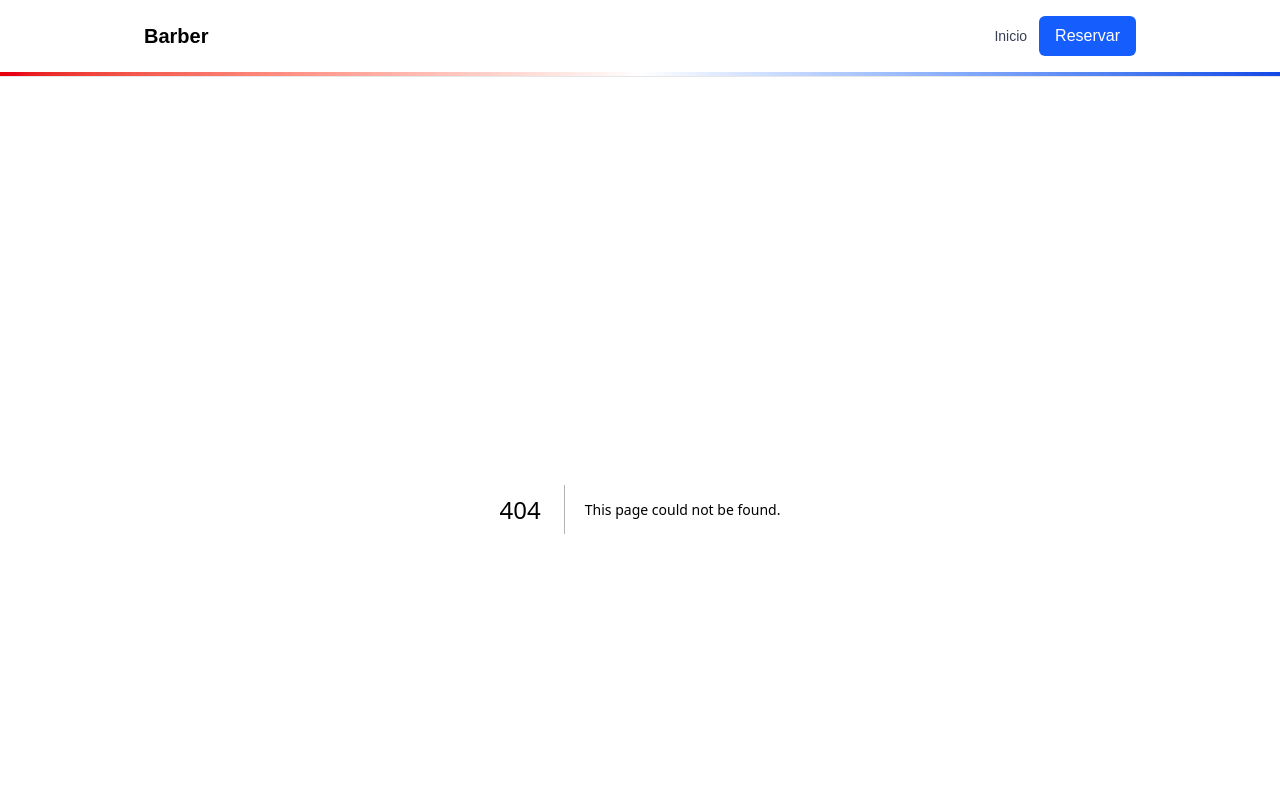
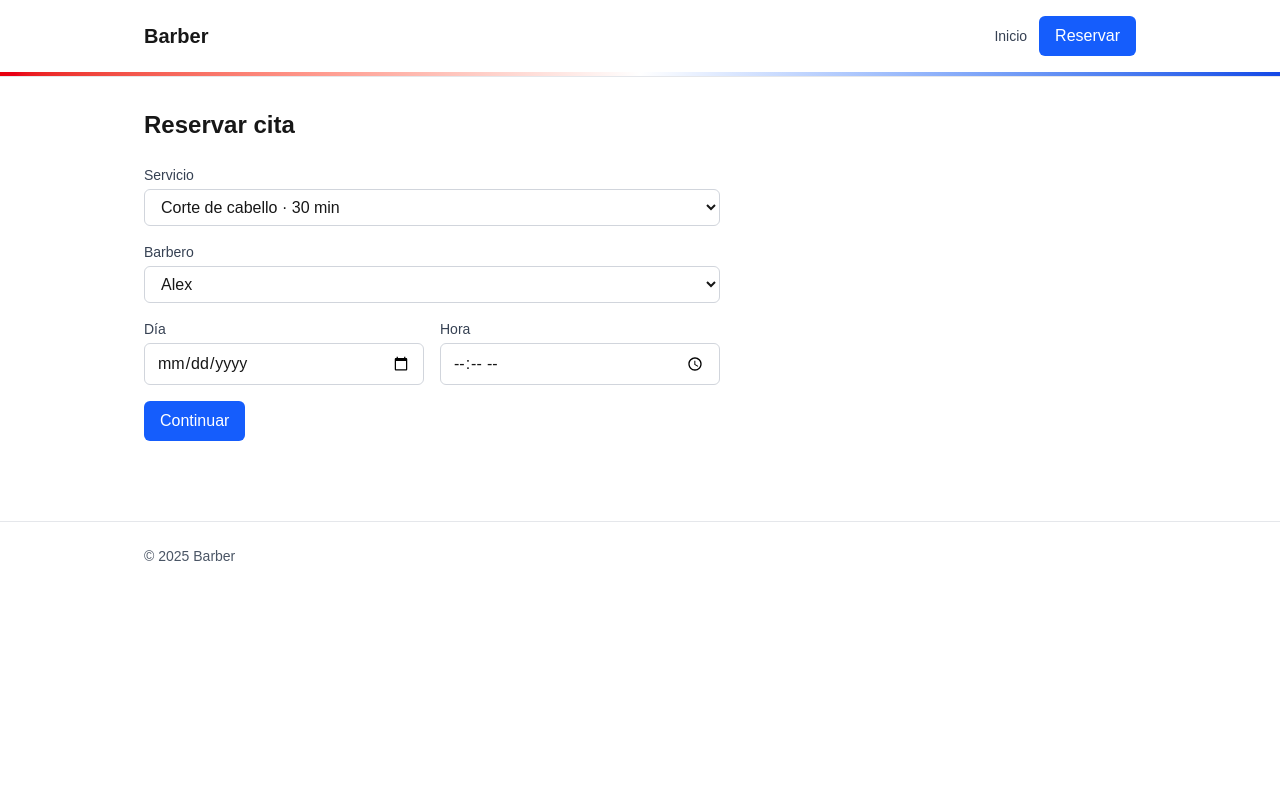
Before and after one commit to HR-CP/barberia-app, a Next.js app: page /reservar in a window 1280 px wide. Before the commit this address had no page. Shown: the top 800 px of the page. Built offline with nearby package versions, Linux system fonts and the light colour scheme.

Commit message:
Create page.tsx

```diff
--- /dev/null
+++ b/app/reservar/page.tsx
@@ -0,0 +1,109 @@
+"use client";
+import { useState } from "react";
+
+const servicios = [
+  { id: "corte", nombre: "Corte de cabello", duracion: 30 },
+  { id: "barba", nombre: "Arreglo de barba", duracion: 20 },
+];
+const barberos = [
+  { id: "alex", nombre: "Alex" },
+  { id: "leo", nombre: "Leo" },
+];
+
+export default function ReservarPage() {
+  const [servicio, setServicio] = useState(servicios[0].id);
+  const [barbero, setBarbero] = useState(barberos[0].id);
+  const [fecha, setFecha] = useState("");
+  const [hora, setHora] = useState("");
+  const [ok, setOk] = useState(false);
+
+  const sName = servicios.find((s) => s.id === servicio)?.nombre ?? "";
+  const bName = barberos.find((b) => b.id === barbero)?.nombre ?? "";
+
+  function onSubmit(e: React.FormEvent) {
+    e.preventDefault();
+    setOk(true);
+  }
+
+  return (
+    <div className="max-w-xl space-y-6">
+      <h1 className="text-2xl font-semibold">Reservar cita</h1>
+
+      {!ok && (
+        <form onSubmit={onSubmit} className="space-y-4">
+          <div>
+            <label className="block text-sm text-gray-700 mb-1">Servicio</label>
+            <select
+              className="w-full rounded-md border border-gray-300 bg-white px-3 py-2"
+              value={servicio}
+              onChange={(e) => setServicio(e.target.value)}
+            >
+              {servicios.map((s) => (
+                <option key={s.id} value={s.id}>
+                  {s.nombre} · {s.duracion} min
+                </option>
+              ))}
+            </select>
+          </div>
+
+          <div>
+            <label className="block text-sm text-gray-700 mb-1">Barbero</label>
+            <select
+              className="w-full rounded-md border border-gray-300 bg-white px-3 py-2"
+              value={barbero}
+              onChange={(e) => setBarbero(e.target.value)}
+            >
+              {barberos.map((b) => (
+                <option key={b.id} value={b.id}>
+                  {b.nombre}
+                </option>
+              ))}
+            </select>
+          </div>
+
+          <div className="grid grid-cols-1 sm:grid-cols-2 gap-4">
+            <div>
+              <label className="block text-sm text-gray-700 mb-1">Día</label>
+              <input
+                type="date"
+                className="w-full rounded-md border border-gray-300 bg-white px-3 py-2"
+                value={fecha}
+                onChange={(e) => setFecha(e.target.value)}
+                required
+              />
+            </div>
+            <div>
+              <label className="block text-sm text-gray-700 mb-1">Hora</label>
+              <input
+                type="time"
+                className="w-full rounded-md border border-gray-300 bg-white px-3 py-2"
+                value={hora}
+                onChange={(e) => setHora(e.target.value)}
+                required
+              />
+            </div>
+          </div>
+
+          <button
+            type="submit"
+            className="inline-flex items-center rounded-md bg-blue-600 px-4 py-2 text-white hover:bg-blue-700"
+          >
+            Continuar
+          </button>
+        </form>
+      )}
+
+      {ok && (
+        <div className="rounded-lg border border-gray-200 p-4">
+          <h2 className="font-medium mb-2">Resumen</h2>
+          <div className="text-sm text-gray-700 space-y-1">
+            <div>Servicio: {sName}</div>
+            <div>Barbero: {bName}</div>
+            <div>Fecha: {fecha}</div>
+            <div>Hora: {hora}</div>
+          </div>
+        </div>
+      )}
+    </div>
+  );
+}
```
